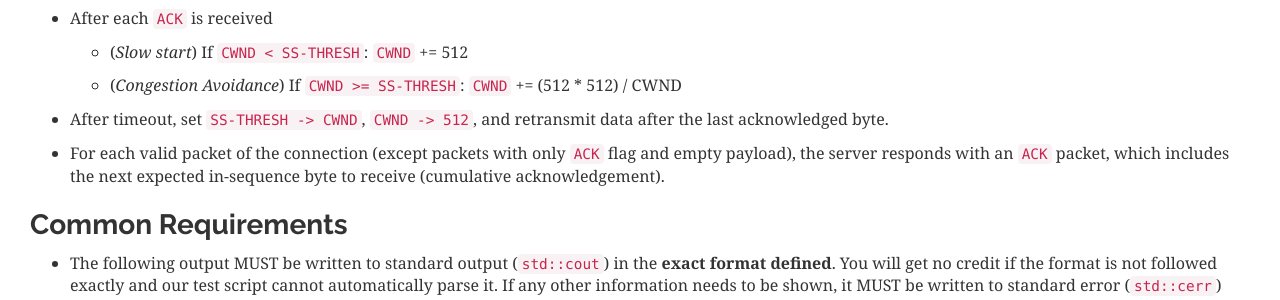
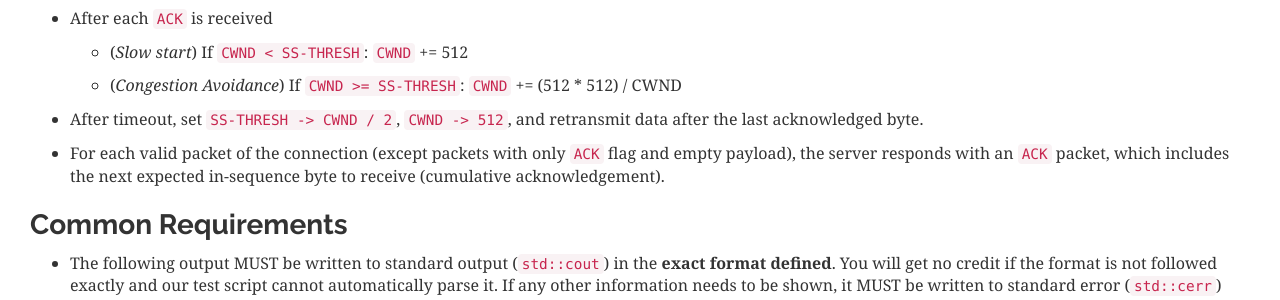
Before and after one commit to cawka/cs118-spring2017, a Jekyll site: the page built from project-2.md, in a window 1280 px wide and 900 px high, scrolled down 5464 px. Shown: the part 148-448 px from the top of the window. Built offline with Jekyll 4.4.1, drawn with Linux system fonts in a browser that asks for light colours; nearby versions of some CDN libraries.

Commit message:
revision timeout part

```diff
--- a/project-2.md
+++ b/project-2.md
@@ -246,7 +246,7 @@ Client and server (mostly client) is required to implement TCP Tahoe congestion
 
   * (*Congestion Avoidance*) If `CWND >= SS-THRESH`: `CWND` += (512 * 512) / CWND
 
-- After timeout, set `SS-THRESH -> CWND`, `CWND -> 512`, and retransmit data after the last acknowledged byte.
+- After timeout, set `SS-THRESH -> CWND / 2`, `CWND -> 512`, and retransmit data after the last acknowledged byte.
 
 - For each valid packet of the connection (except packets with only `ACK` flag and empty payload), the server responds with an `ACK` packet, which includes the next expected in-sequence byte to receive (cumulative acknowledgement).
 
```
